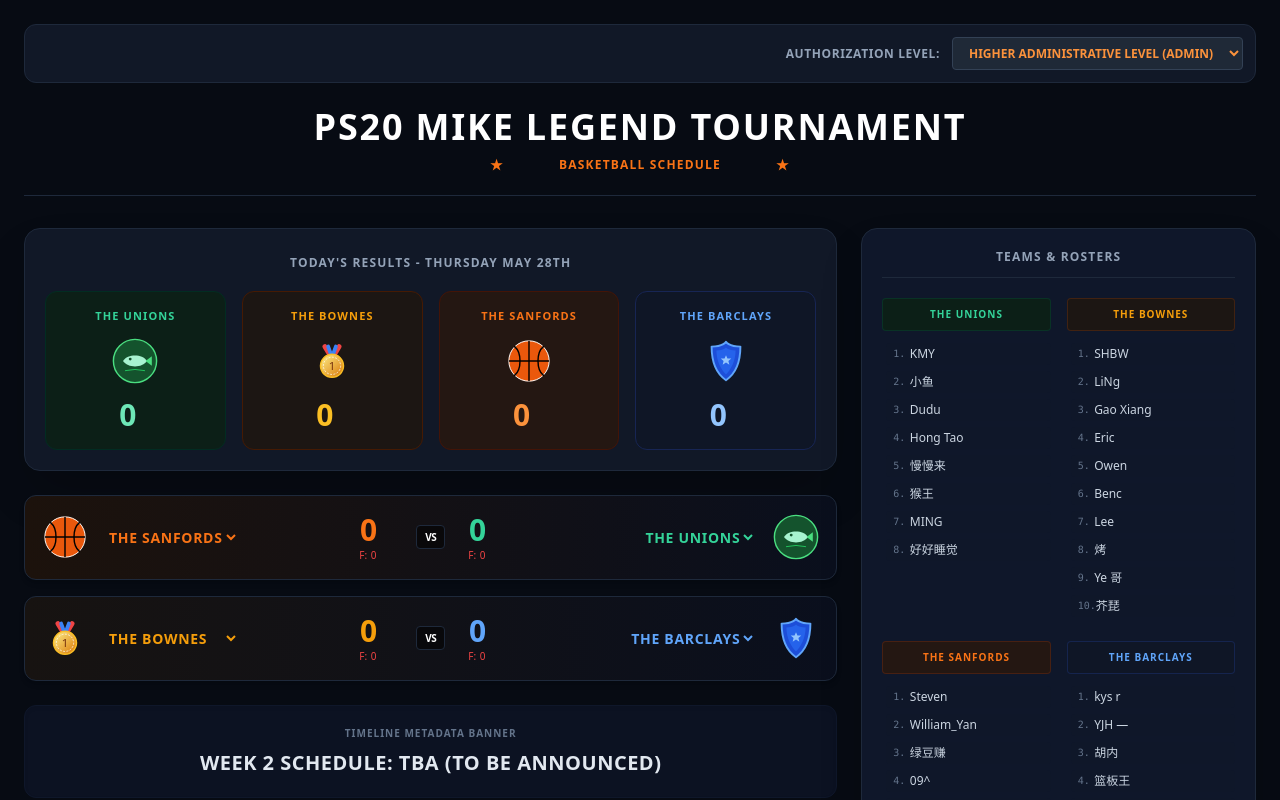
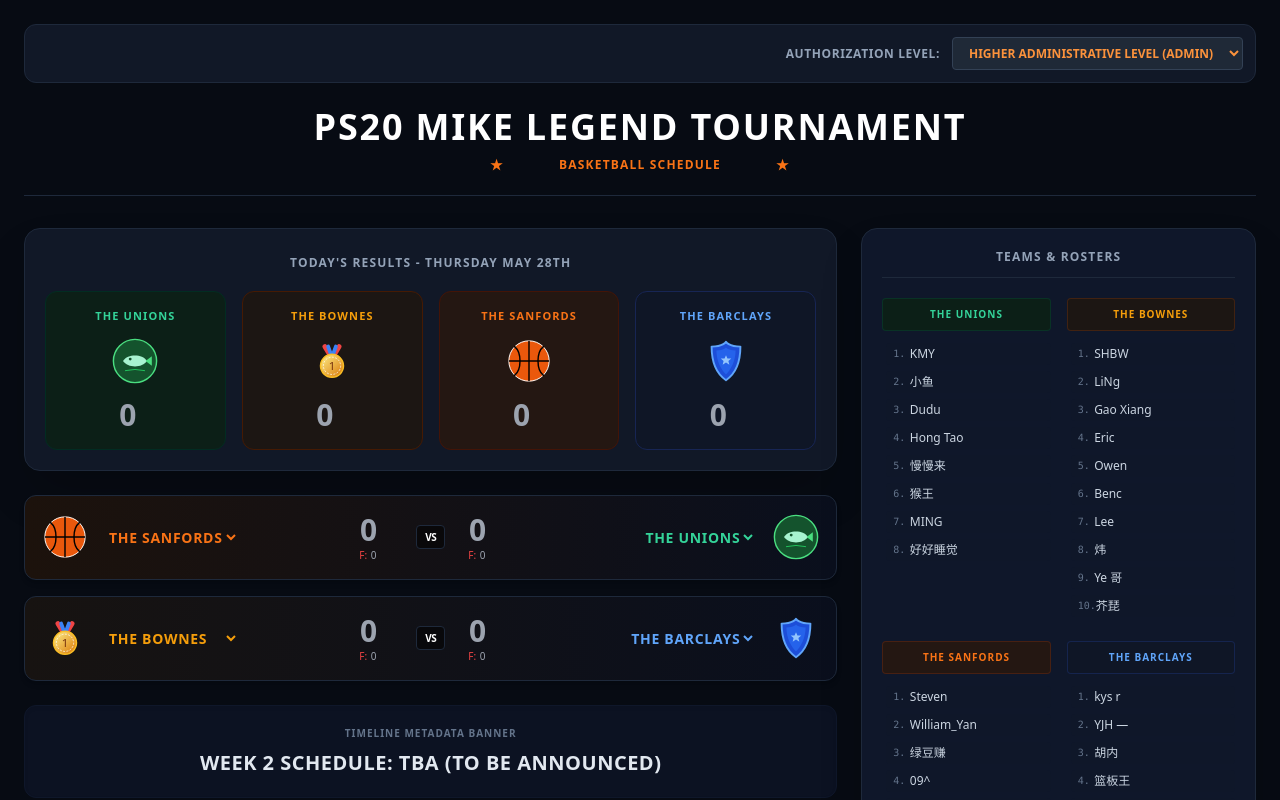
Before and after one commit to Steven-Ou/PS20_TOURNAMENT, a Next.js app: page / in a window 1280 px wide. Shown: the top 800 px of the page. Built offline with nearby package versions, Linux system fonts and the light colour scheme.

Commit message:
making sure the 0 isnt stuck in the placeholder

```diff
--- a/app/page.tsx
+++ b/app/page.tsx
@@ -61,7 +61,6 @@ const TeamLogoRenderer = ({ teamKey }: { teamKey: string }) => {
 };
 
 export default function Home() {
-  // Administrative Permission Level Access Control
   const [isAdmin, setIsAdmin] = useState<boolean>(true);
 
   const [tournamentTitle, setTournamentTitle] = useState("PS20 MIKE LEGEND TOURNAMENT");
@@ -70,7 +69,6 @@ export default function Home() {
 
   const [topScores, setTopScores] = useState({ unions: 0, bownes: 0, sanfords: 0, barclays: 0 });
 
-  // Matches configured with scores and fouls matching request
   const [match1, setMatch1] = useState({ teamA: "sanfords", teamB: "unions", scoreA: 0, scoreB: 0, foulsA: 0, foulsB: 0 });
   const [match2, setMatch2] = useState({ teamA: "bownes", teamB: "barclays", scoreA: 0, scoreB: 0, foulsA: 0, foulsB: 0 });
 
@@ -78,7 +76,7 @@ export default function Home() {
 
   const [rosters, setRosters] = useState({
     unions: ["KMY", "小鱼", "Dudu", "Hong Tao", "慢慢来", "猴王", "MING", "好好睡觉"],
-    bownes: ["SHBW", "LiNg", "Gao Xiang", "Eric", "Owen", "Benc", "Lee", "烤", "Ye 哥", "芥琵"],
+    bownes: ["SHBW", "LiNg", "Gao Xiang", "Eric", "Owen", "Benc", "Lee", "炜", "Ye 哥", "芥琵"],
     sanfords: ["Steven", "William_Yan", "绿豆赚", "09^", "Whilar·Yan", "易阿炜", "Ryan", "Beau", "Leo", "Mwxot"],
     barclays: ["kys r", "YJH —", "胡内", "篮板王", "稳", "Syw", "Sean", "Taotao", "高手", "James c"],
   });
@@ -154,7 +152,8 @@ export default function Home() {
                 <UnionLogo />
                 <input
                   type="number"
-                  value={topScores.unions}
+                  value={topScores.unions === 0 ? "" : topScores.unions}
+                  placeholder="0"
                   disabled={!isAdmin}
                   onChange={(e) => setTopScores({ ...topScores, unions: parseInt(e.target.value) || 0 })}
                   className="bg-transparent font-black text-3xl w-full text-center mt-3 border-none outline-none text-emerald-300 disabled:cursor-not-allowed"
@@ -167,7 +166,8 @@ export default function Home() {
                 <BowneLogo />
                 <input
                   type="number"
-                  value={topScores.bownes}
+                  value={topScores.bownes === 0 ? "" : topScores.bownes}
+                  placeholder="0"
                   disabled={!isAdmin}
                   onChange={(e) => setTopScores({ ...topScores, bownes: parseInt(e.target.value) || 0 })}
                   className="bg-transparent font-black text-3xl w-full text-center mt-3 border-none outline-none text-amber-400 disabled:cursor-not-allowed"
@@ -180,7 +180,8 @@ export default function Home() {
                 <SanfordLogo />
                 <input
                   type="number"
-                  value={topScores.sanfords}
+                  value={topScores.sanfords === 0 ? "" : topScores.sanfords}
+                  placeholder="0"
                   disabled={!isAdmin}
                   onChange={(e) => setTopScores({ ...topScores, sanfords: parseInt(e.target.value) || 0 })}
                   className="bg-transparent font-black text-3xl w-full text-center mt-3 border-none outline-none text-orange-400 disabled:cursor-not-allowed"
@@ -193,7 +194,8 @@ export default function Home() {
                 <BarclaysLogo />
                 <input
                   type="number"
-                  value={topScores.barclays}
+                  value={topScores.barclays === 0 ? "" : topScores.barclays}
+                  placeholder="0"
                   disabled={!isAdmin}
                   onChange={(e) => setTopScores({ ...topScores, barclays: parseInt(e.target.value) || 0 })}
                   className="bg-transparent font-black text-3xl w-full text-center mt-3 border-none outline-none text-blue-300 disabled:cursor-not-allowed"
@@ -202,7 +204,7 @@ export default function Home() {
             </div>
           </div>
 
-          {/* DYNAMIC MATCHUPS PANELS (Includes FOULS and Admin Controls) */}
+          {/* DYNAMIC MATCHUPS PANELS */}
           <div className="flex flex-col gap-4">
 
             {/* MATCH BOX 1 */}
@@ -222,19 +224,19 @@ export default function Home() {
                 </select>
               </div>
 
-              {/* CENTER CARD CONFIGURATION WITH FOULS DISPLAY */}
               <div className="flex items-center justify-center gap-4 w-3/12">
                 <div className="flex flex-col items-center">
                   <input
                     type="number"
-                    value={match1.scoreA}
+                    value={match1.scoreA === 0 ? "" : match1.scoreA}
+                    placeholder="0"
                     disabled={!isAdmin}
                     onChange={(e) => setMatch1({ ...match1, scoreA: parseInt(e.target.value) || 0 })}
                     className={`bg-transparent text-3xl font-black text-center w-12 border-none outline-none ${getTeamColorClass(match1.teamA)} disabled:cursor-not-allowed`}
                   />
                   <div className="flex items-center text-[10px] text-red-500 gap-0.5">
                     <span>F:</span>
-                    <input type="number" disabled={!isAdmin} className="bg-transparent w-6 text-center outline-none border-none p-0" value={match1.foulsA} onChange={(e) => setMatch1({...match1, foulsA: parseInt(e.target.value) || 0})}/>
+                    <input type="number" placeholder="0" value={match1.foulsA === 0 ? "" : match1.foulsA} disabled={!isAdmin} className="bg-transparent w-6 text-center outline-none border-none p-0 focus:text-white" onChange={(e) => setMatch1({...match1, foulsA: parseInt(e.target.value) || 0})}/>
                   </div>
                 </div>
 
@@ -243,14 +245,15 @@ export default function Home() {
                 <div className="flex flex-col items-center">
                   <input
                     type="number"
-                    value={match1.scoreB}
+                    value={match1.scoreB === 0 ? "" : match1.scoreB}
+                    placeholder="0"
                     disabled={!isAdmin}
                     onChange={(e) => setMatch1({ ...match1, scoreB: parseInt(e.target.value) || 0 })}
                     className={`bg-transparent text-3xl font-black text-center w-12 border-none outline-none ${getTeamColorClass(match1.teamB)} disabled:cursor-not-allowed`}
                   />
                   <div className="flex items-center text-[10px] text-red-500 gap-0.5">
                     <span>F:</span>
-                    <input type="number" disabled={!isAdmin} className="bg-transparent w-6 text-center outline-none border-none p-0" value={match1.foulsB} onChange={(e) => setMatch1({...match1, foulsB: parseInt(e.target.value) || 0})}/>
+                    <input type="number" placeholder="0" value={match1.foulsB === 0 ? "" : match1.foulsB} disabled={!isAdmin} className="bg-transparent w-6 text-center outline-none border-none p-0 focus:text-white" onChange={(e) => setMatch1({...match1, foulsB: parseInt(e.target.value) || 0})}/>
                   </div>
                 </div>
               </div>
@@ -292,14 +295,15 @@ export default function Home() {
                 <div className="flex flex-col items-center">
                   <input
                     type="number"
-                    value={match2.scoreA}
+                    value={match2.scoreA === 0 ? "" : match2.scoreA}
+                    placeholder="0"
                     disabled={!isAdmin}
                     onChange={(e) => setMatch2({ ...match2, scoreA: parseInt(e.target.value) || 0 })}
                     className={`bg-transparent text-3xl font-black text-center w-12 border-none outline-none ${getTeamColorClass(match2.teamA)} disabled:cursor-not-allowed`}
                   />
                   <div className="flex items-center text-[10px] text-red-500 gap-0.5">
                     <span>F:</span>
-                    <input type="number" disabled={!isAdmin} className="bg-transparent w-6 text-center outline-none border-none p-0" value={match2.foulsA} onChange={(e) => setMatch2({...match2, foulsA: parseInt(e.target.value) || 0})}/>
+                    <input type="number" placeholder="0" value={match2.foulsA === 0 ? "" : match2.foulsA} disabled={!isAdmin} className="bg-transparent w-6 text-center outline-none border-none p-0 focus:text-white" onChange={(e) => setMatch2({...match2, foulsA: parseInt(e.target.value) || 0})}/>
                   </div>
                 </div>
 
@@ -308,14 +312,15 @@ export default function Home() {
                 <div className="flex flex-col items-center">
                   <input
                     type="number"
-                    value={match2.scoreB}
+                    value={match2.scoreB === 0 ? "" : match2.scoreB}
+                    placeholder="0"
                     disabled={!isAdmin}
                     onChange={(e) => setMatch2({ ...match2, scoreB: parseInt(e.target.value) || 0 })}
                     className={`bg-transparent text-3xl font-black text-center w-12 border-none outline-none ${getTeamColorClass(match2.teamB)} disabled:cursor-not-allowed`}
                   />
                   <div className="flex items-center text-[10px] text-red-500 gap-0.5">
                     <span>F:</span>
-                    <input type="number" disabled={!isAdmin} className="bg-transparent w-6 text-center outline-none border-none p-0" value={match2.foulsB} onChange={(e) => setMatch2({...match2, foulsB: parseInt(e.target.value) || 0})}/>
+                    <input type="number" placeholder="0" value={match2.foulsB === 0 ? "" : match2.foulsB} disabled={!isAdmin} className="bg-transparent w-6 text-center outline-none border-none p-0 focus:text-white" onChange={(e) => setMatch2({...match2, foulsB: parseInt(e.target.value) || 0})}/>
                   </div>
                 </div>
               </div>
@@ -351,7 +356,7 @@ export default function Home() {
           </div>
         </main>
 
-        {/* ROSTERS COLUMN PANELS (Controlled dynamically by Access Authorization toggles) */}
+        {/* ROSTERS COLUMN PANELS */}
         <aside className="bg-[#0f172a] border border-slate-800 rounded-2xl p-5 shadow-2xl lg:col-span-1">
           <h3 className="text-center font-black tracking-widest text-xs text-slate-400 uppercase border-b border-slate-800 pb-3 mb-5">
             TEAMS & ROSTERS
```
